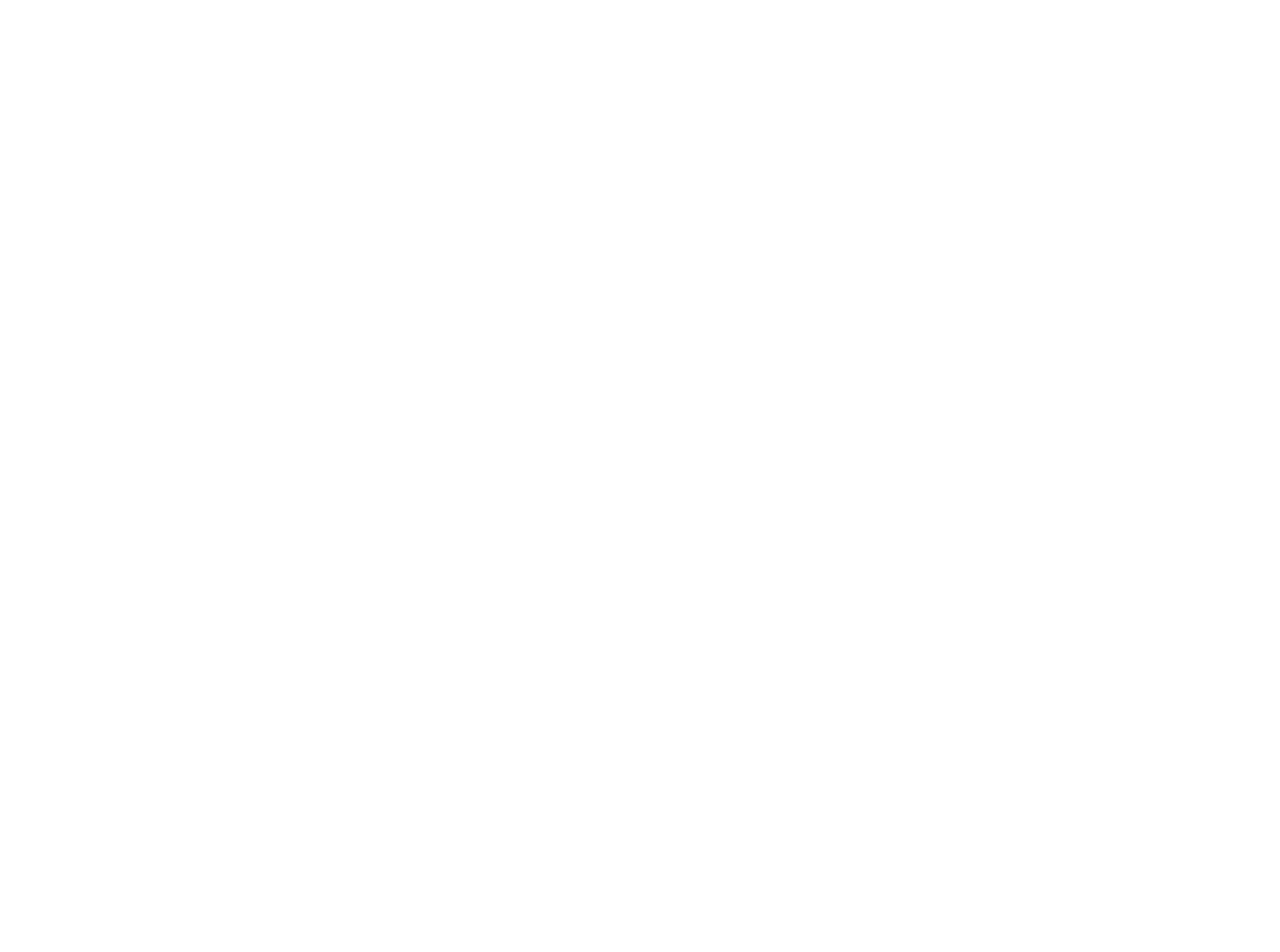
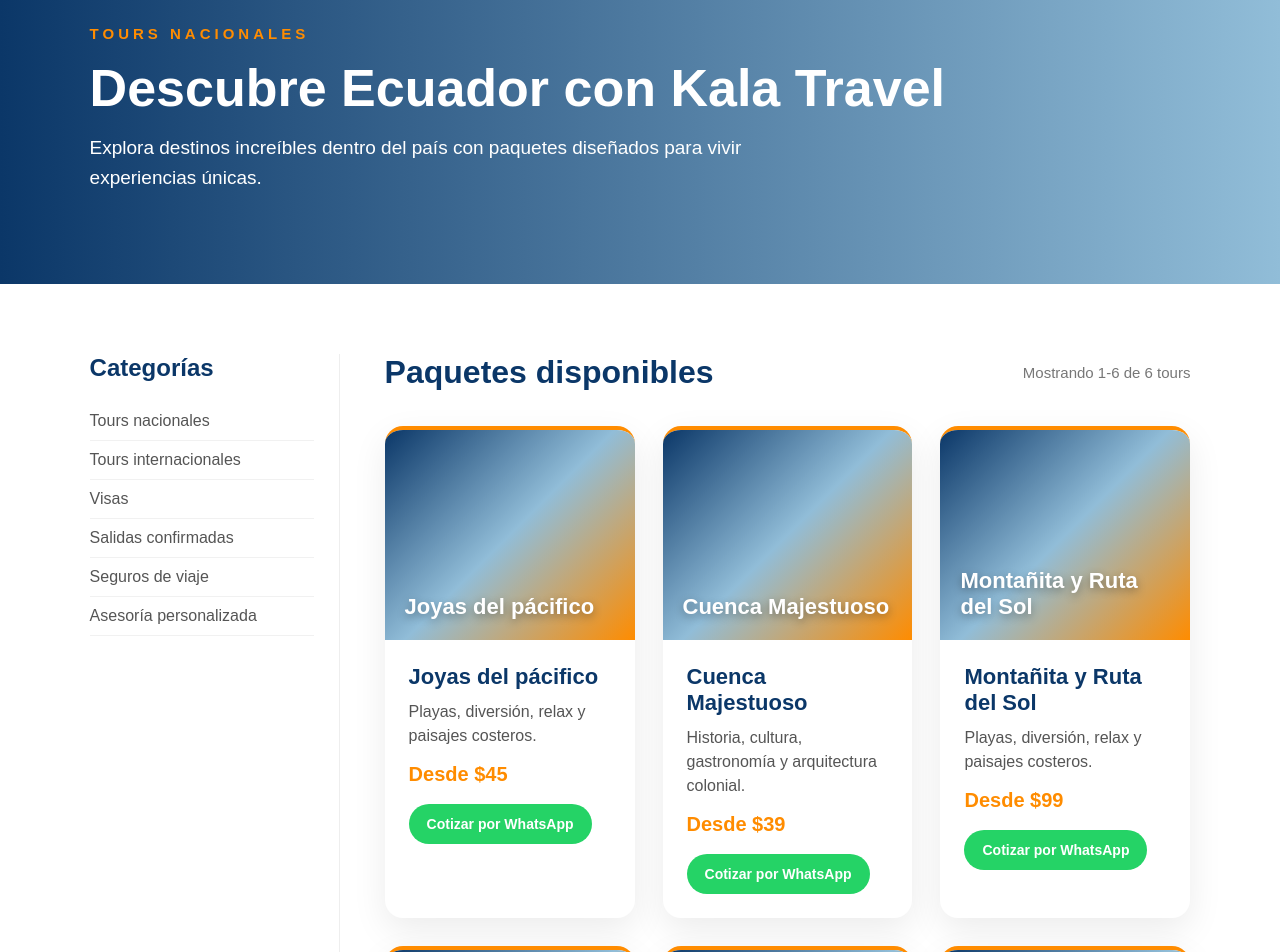
Before and after one commit to InfoKT23/Kala_Travel_pagina, a Next.js app: page /tours-nacionales in a window 1280 px wide. Shown: the part 220-1172 px from the top of the page. Before the commit the page ends 800 px from the top, so only its background shows below. Built offline with nearby package versions, Linux system fonts and the light colour scheme.

Commit message:
Adicione un enlace de pagina
Tour nacional con whatsapp y todo

```diff
--- a/app/globals.css
+++ b/app/globals.css
@@ -326,3 +326,194 @@
   color: #25D366;
 }
 }
+/* PÁGINA TOURS NACIONALES */
+
+.toursPage {
+  background: #ffffff;
+  min-height: 100vh;
+}
+
+.toursHeader {
+  background: linear-gradient(90deg, #0b3768, #91bdd8);
+  color: white;
+  padding: 90px 7%;
+}
+
+.toursHeader span {
+  color: #ff8c00;
+  font-weight: 900;
+  letter-spacing: 4px;
+  text-transform: uppercase;
+  font-size: 15px;
+}
+
+.toursHeader h1 {
+  font-size: 52px;
+  font-weight: 900;
+  margin: 15px 0;
+}
+
+.toursHeader p {
+  font-size: 19px;
+  max-width: 720px;
+  line-height: 1.6;
+}
+
+.toursLayout {
+  display: grid;
+  grid-template-columns: 250px 1fr;
+  gap: 45px;
+  padding: 70px 7%;
+}
+
+.toursSidebar {
+  border-right: 1px solid #eeeeee;
+  padding-right: 25px;
+}
+
+.toursSidebar h3 {
+  color: #0b3768;
+  font-size: 24px;
+  margin-bottom: 20px;
+}
+
+.toursSidebar ul {
+  list-style: none;
+  padding: 0;
+  margin: 0;
+}
+
+.toursSidebar li {
+  color: #555;
+  font-size: 16px;
+  padding: 10px 0;
+  border-bottom: 1px solid #f1f1f1;
+}
+
+.toursTop {
+  display: flex;
+  justify-content: space-between;
+  align-items: center;
+  margin-bottom: 35px;
+}
+
+.toursTop h2 {
+  color: #0b3768;
+  font-size: 32px;
+}
+
+.toursTop p {
+  color: #777;
+  font-size: 15px;
+}
+
+.toursGrid {
+  display: grid;
+  grid-template-columns: repeat(3, 1fr);
+  gap: 28px;
+}
+
+.tourCard {
+  background: white;
+  border-radius: 18px;
+  overflow: hidden;
+  box-shadow: 0 12px 35px rgba(0, 0, 0, 0.08);
+  border-top: 4px solid #ff8c00;
+  transition: 0.3s ease;
+}
+
+.tourCard:hover {
+  transform: translateY(-8px);
+  box-shadow: 0 18px 45px rgba(0, 0, 0, 0.14);
+}
+
+.tourImage {
+  height: 210px;
+  background: linear-gradient(135deg, #0b3768, #91bdd8, #ff8c00);
+  display: flex;
+  align-items: end;
+  padding: 20px;
+}
+
+.tourImage span {
+  color: white;
+  font-size: 22px;
+  font-weight: 900;
+  text-shadow: 0 3px 8px rgba(0, 0, 0, 0.35);
+}
+
+.tourInfo {
+  padding: 24px;
+}
+
+.tourInfo h3 {
+  color: #0b3768;
+  font-size: 22px;
+  margin-bottom: 10px;
+}
+
+.tourInfo p {
+  color: #555;
+  line-height: 1.5;
+  margin-bottom: 15px;
+}
+
+.tourInfo strong {
+  display: block;
+  color: #ff8c00;
+  font-size: 20px;
+  margin-bottom: 18px;
+}
+
+.tourBtn {
+  display: inline-block;
+  background: #25D366;
+  color: white;
+  text-decoration: none;
+  padding: 12px 18px;
+  border-radius: 25px;
+  font-weight: 800;
+  font-size: 14px;
+}
+
+.tourBtn:hover {
+  background: #1ebe5d;
+}
+
+/* RESPONSIVE */
+@media (max-width: 1000px) {
+  .toursLayout {
+    grid-template-columns: 1fr;
+  }
+
+  .toursSidebar {
+    border-right: none;
+    border-bottom: 1px solid #eeeeee;
+    padding-right: 0;
+    padding-bottom: 25px;
+  }
+
+  .toursGrid {
+    grid-template-columns: repeat(2, 1fr);
+  }
+
+  .toursHeader h1 {
+    font-size: 40px;
+  }
+}
+
+@media (max-width: 650px) {
+  .toursGrid {
+    grid-template-columns: 1fr;
+  }
+
+  .toursTop {
+    flex-direction: column;
+    align-items: flex-start;
+    gap: 10px;
+  }
+
+  .toursHeader h1 {
+    font-size: 32px;
+  }
+}
--- a/app/tours-nacionales/page.jsx
+++ b/app/tours-nacionales/page.jsx
@@ -1,12 +1,94 @@
+const toursNacionales = [
+  {
+    nombre: "Joyas del pácifico",
+    precio: "Desde $45",
+    descripcion: "Playas, diversión, relax y paisajes costeros.",
+  },
+  {
+    nombre: "Cuenca Majestuoso",
+    precio: "Desde $39",
+    descripcion: "Historia, cultura, gastronomía y arquitectura colonial.",
+  },
+  {
+    nombre: "Montañita y Ruta del Sol",
+    precio: "Desde $99",
+    descripcion: "Playas, diversión, relax y paisajes costeros.",
+  },
+  {
+    nombre: "Quito y Mitad del Mundo",
+    precio: "Desde $135",
+    descripcion: "Centro histórico, cultura y experiencia en la línea ecuatorial.",
+  },
+  {
+    nombre: "Mindo Natural",
+    precio: "Desde $110",
+    descripcion: "Bosque nublado, mariposas, chocolate y aventura.",
+  },
+  {
+    nombre: "Galápagos",
+    precio: "Consultar",
+    descripcion: "Islas encantadas, fauna única y experiencias inolvidables.",
+  },
+];
+
 export default function ToursNacionalesPage() {
   return (
-    <main>
-      <section className="pageHero">
-        <span className="eyebrow">Explora Ecuador</span>
-        <h1>Tours nacionales</h1>
+    <main className="toursPage">
+      <section className="toursHeader">
+        <span>Tours nacionales</span>
+        <h1>Descubre Ecuador con Kala Travel</h1>
         <p>
-          Descubre los mejores destinos dentro de Ecuador con Kala Travel.
+          Explora destinos increíbles dentro del país con paquetes diseñados
+          para vivir experiencias únicas.
         </p>
+      </section>
+
+      <section className="toursLayout">
+        <aside className="toursSidebar">
+          <h3>Categorías</h3>
+          <ul>
+            <li>Tours nacionales</li>
+            <li>Tours internacionales</li>
+            <li>Visas</li>
+            <li>Salidas confirmadas</li>
+            <li>Seguros de viaje</li>
+            <li>Asesoría personalizada</li>
+          </ul>
+        </aside>
+
+        <div className="toursContent">
+          <div className="toursTop">
+            <h2>Paquetes disponibles</h2>
+            <p>Mostrando 1-6 de 6 tours</p>
+          </div>
+
+          <div className="toursGrid">
+            {toursNacionales.map((tour, index) => (
+              <article className="tourCard" key={index}>
+                <div className="tourImage">
+                  <span>{tour.nombre}</span>
+                </div>
+
+                <div className="tourInfo">
+                  <h3>{tour.nombre}</h3>
+                  <p>{tour.descripcion}</p>
+                  <strong>{tour.precio}</strong>
+
+                  <a
+                    href={`https://wa.me/593978778672?text=Hola%20Kala%20Travel,%20quiero%20informaci%C3%B3n%20sobre%20el%20tour%20${encodeURIComponent(
+                      tour.nombre
+                    )}`}
+                    target="_blank"
+                    rel="noopener noreferrer"
+                    className="tourBtn"
+                  >
+                    Cotizar por WhatsApp
+                  </a>
+                </div>
+              </article>
+            ))}
+          </div>
+        </div>
       </section>
     </main>
   );
--- a/components/Header.jsx
+++ b/components/Header.jsx
@@ -18,7 +18,7 @@
           className="whatsappTop"
         >
           <FaWhatsapp className="whatsappIcon" />
-          WhatsApp: +593 978 778 672
+          +593 978 778 672
         </a>
 
         <span>info@kalatravel.tours</span>
```
